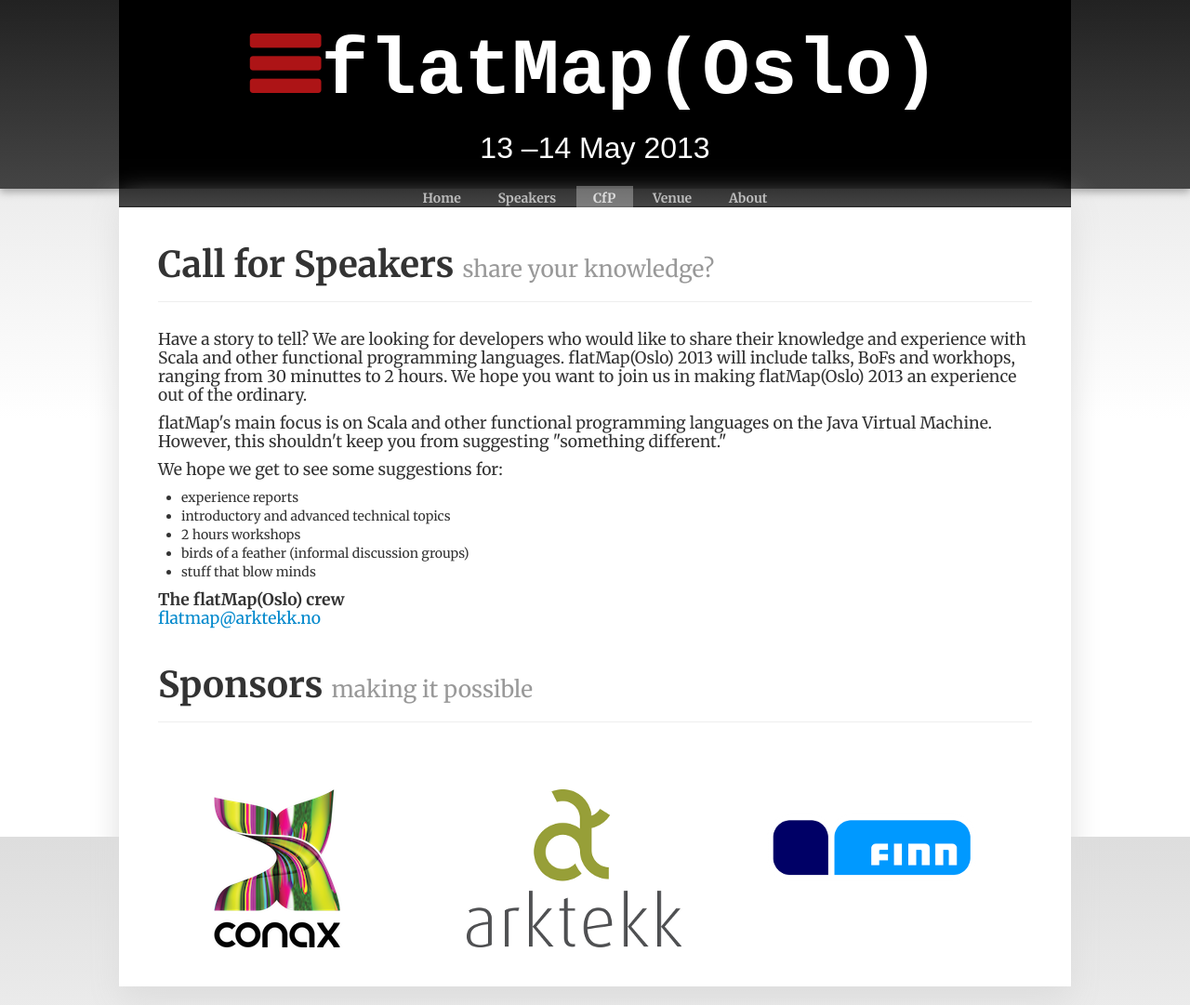
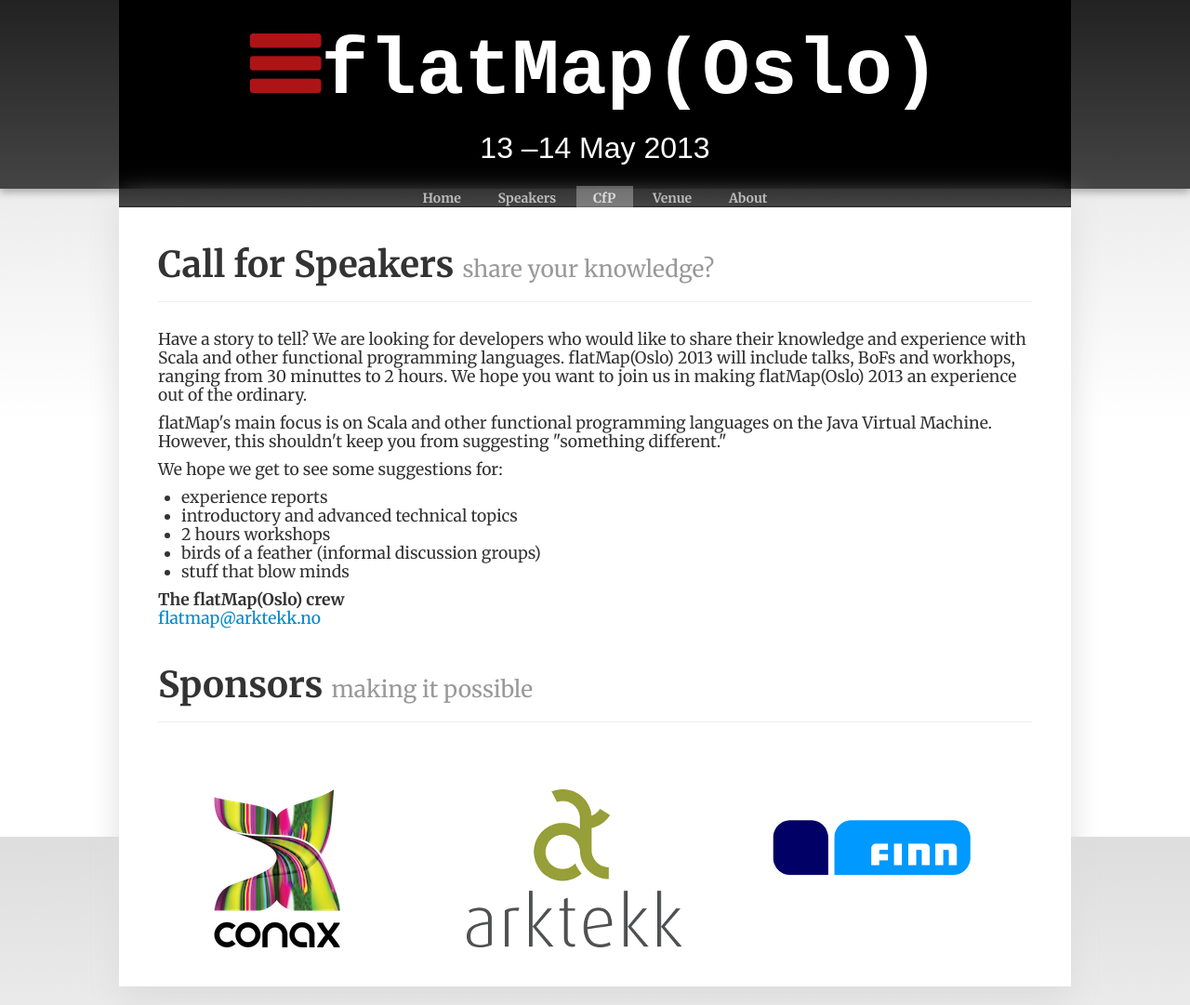
Before and after one commit to flatmaposlo/2013.github.com, a Jekyll site: the page built from cfp.html, in a window 1280 px wide. Shown: the whole page at 93% size. Built offline with Jekyll 4.4.1, drawn with Linux system fonts in a browser that asks for light colours; some web fonts are replaced.

Commit message:
larger text

```diff
--- a/c/screen.css
+++ b/c/screen.css
@@ -446,6 +446,7 @@
 div.page-header{margin-top:3em;}
 div.row{padding-top:3em;}
 p{font-size:17.5px;}
+ul.large{font-size:17.5px;}
 img.right{float:right;margin:0 0 1em 1em;box-shadow:-2px 4px 4px rgba(0, 0, 0, 0.2);}
 div.news-post h2{border-bottom:1px solid #ddd;}div.news-post h2 a{color:black;}
 div.news-post p.date{color:#999;font-size:1em;padding-left:2em;}
--- a/c/screen.less
+++ b/c/screen.less
@@ -165,6 +165,10 @@
     font-size: @fontSizeLarge;
 }
 
+ul.large {
+    font-size: @fontSizeLarge;
+}
+
 img.right {
     float: right;
     margin: 0 0 1em 1em;
--- a/cfp.html
+++ b/cfp.html
@@ -14,7 +14,7 @@
 </p>
 <p>
 We hope we get to see some suggestions for:
-<ul>
+<ul class="large">
   <li>experience reports</li>
   <li>introductory and advanced technical topics</li>
   <li>2 hours workshops</li>
```
